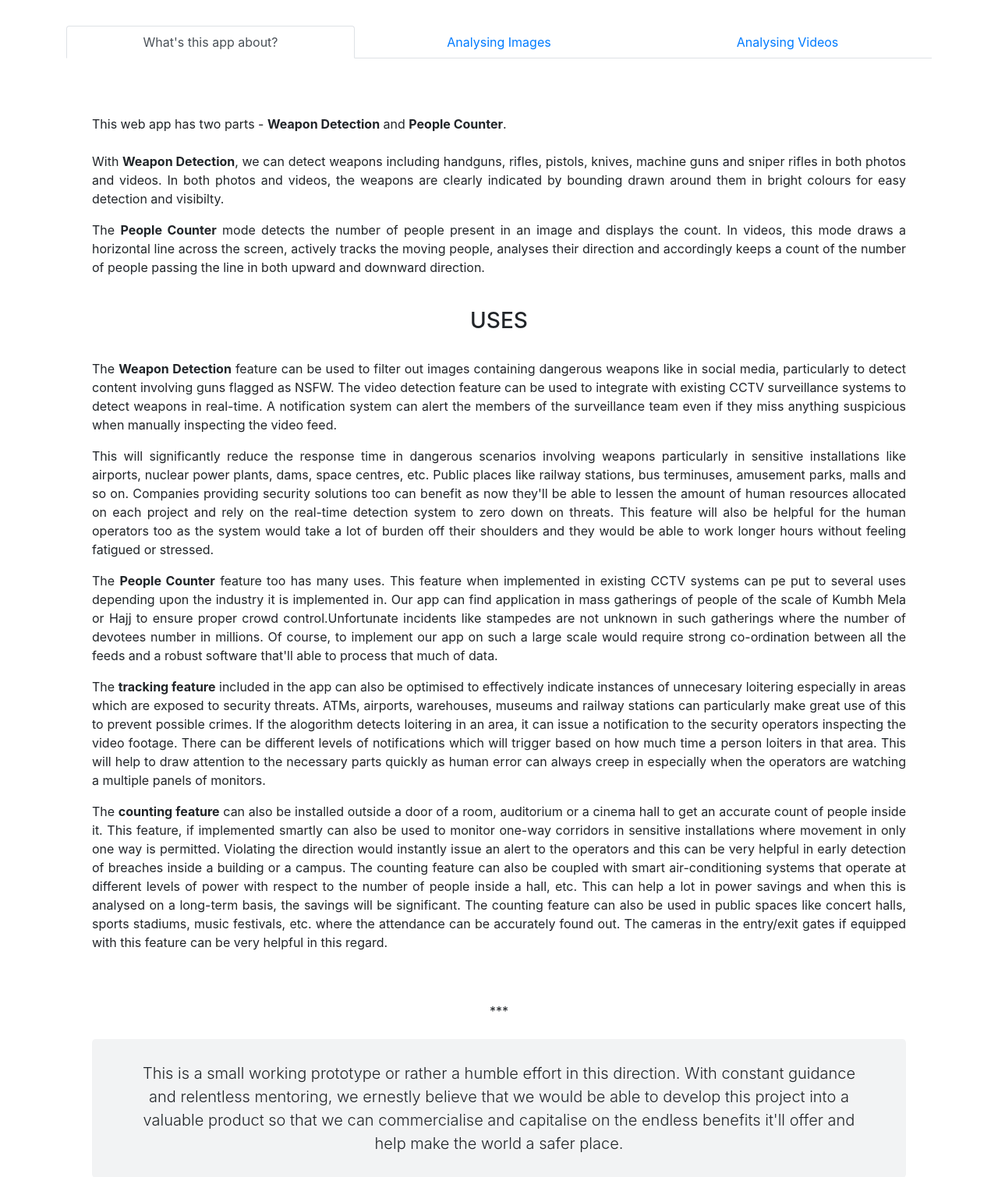
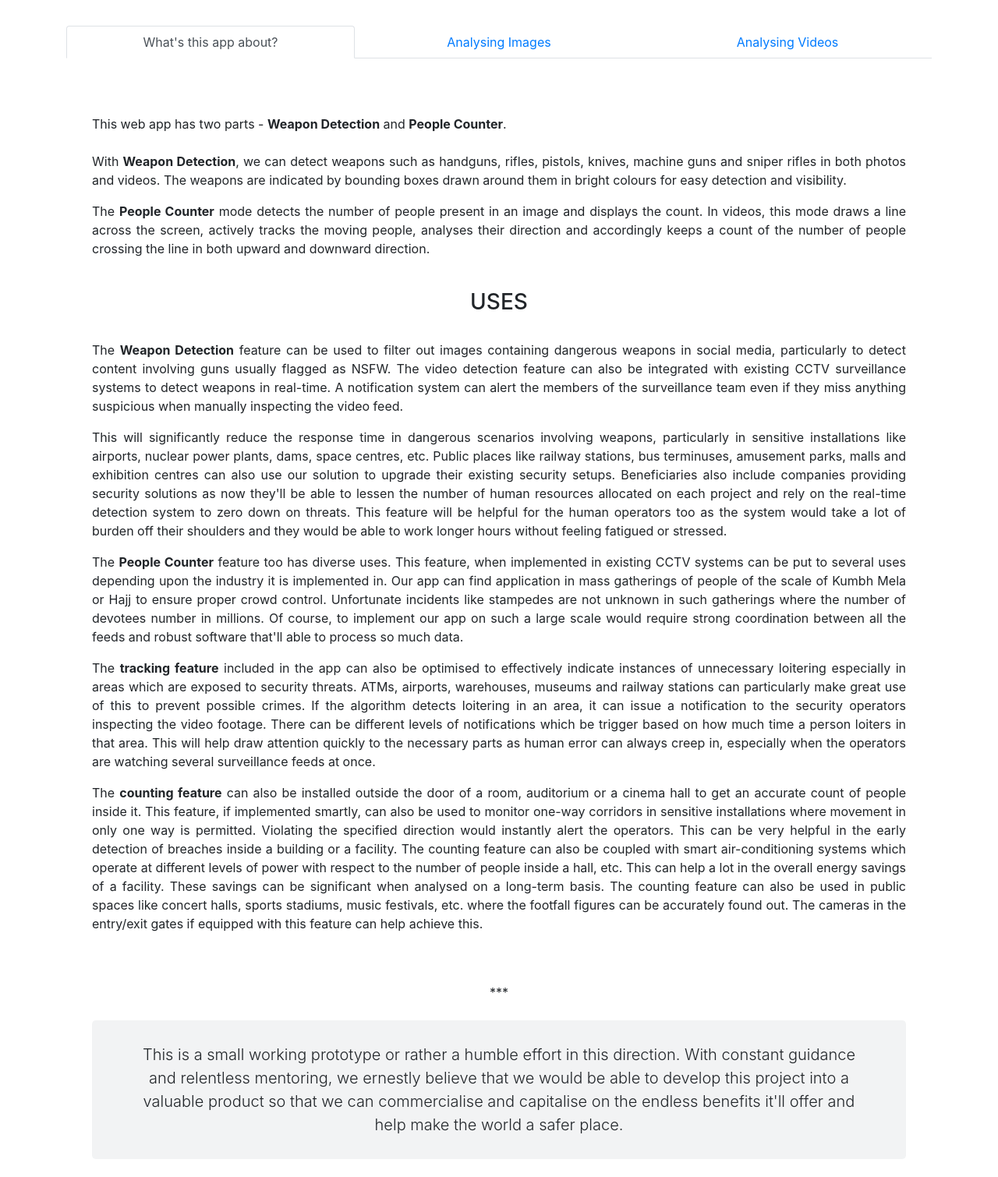
Before and after one commit to AnubhavTalukdar/TechnoUtsav, a Flask app: page /features in a window 1280 px wide. Shown: the part 258-1768 px from the top of the page at 78% size. Run offline with Flask 2, Linux system fonts and the light colour scheme; parts of the project's set-up code (start-up, migrations or seed data) failed here and were passed over; some libraries are stand-ins or nearby versions.

Commit message:
Change favicon, spinner and content on /features

```diff
--- a/application.py
+++ b/application.py
@@ -31,7 +31,7 @@ application = app = Flask(__name__)
 CORS(app)
 
 # run_with_ngrok(app)
-print("v10.19")
+print("v10.25")
 
 
 MEDIA_ADDR = os.path.join(os.getcwd(), "static", "assets", "media")
@@ -41,7 +41,6 @@ SAMPLE_MEDIA_ADDRESS = ""
 
 # Path to frozen detection graph. This is the actual model that is used for the weapons detection.
 PATH_TO_CKPT = "./graph/weapons_v2.pb"
-# List of the strings that is used to add correct label for each box.
 PATH_TO_LABELS = "./static/assets/weapons_label_map.pbtxt"
 
 NUM_CLASSES = 4+1
@@ -271,7 +270,6 @@ def image_route_handler():
         PATH_TO_LABELS = "./static/assets/people_label_map.pbtxt"
         people_count.clear()
 
-        print("Checkpoint 1")
 
         num_classes = 90
         detection_graph = tf.Graph()
@@ -283,7 +281,6 @@ def image_route_handler():
                 od_graph_def.ParseFromString(serialized_graph)
                 tf.import_graph_def(od_graph_def, name='')
 
-                print("Checkpoint 2")
 
         label_map = label_map_util.load_labelmap(PATH_TO_LABELS)
         categories = label_map_util.convert_label_map_to_categories(label_map, max_num_classes=num_classes, use_display_name=True)
@@ -791,16 +788,9 @@ def sample():
 # if __name__ == '__main__':
 #     app.run(host = '0.0.0.0', port=80)
 
-if __name__ == '__main__':
-    app.run(debug=True, host = '0.0.0.0', port=5000)
+# if __name__ == '__main__':
+#     app.run(debug=True, host = '0.0.0.0', port=5000)
 
 # FOR FINAL DEPLOYMENT
-# if __name__ == "__main__":
-#     app.run(host='0.0.0.0')
-
-
-"""
-# Deploy notes:
-Bugs to be resolved:
-    1. Improve processing speeds.
-"""
+if __name__ == "__main__":
+    app.run(host='0.0.0.0')
--- a/templates/features.html
+++ b/templates/features.html
@@ -29,31 +29,32 @@
       This web app has two parts - <strong>Weapon Detection</strong> and <strong>People Counter</strong>.
       <br>
       <br>
-      With <strong>Weapon Detection</strong>, we can detect weapons including handguns, rifles, pistols, knives, machine guns and sniper rifles in both photos and videos. In both photos and videos, the weapons are clearly indicated by bounding drawn around them in bright colours for easy detection and visibilty.
+      With <strong>Weapon Detection</strong>, we can detect weapons such as handguns, rifles, pistols, knives, machine guns and sniper rifles in both photos and videos. The weapons are indicated by bounding boxes drawn around them in bright colours for easy detection and visibility.
+
     </p>
     <p class="text-justify">
-      The <strong>People Counter</strong> mode detects the number of people present in an image and displays the count. In videos, this mode draws a horizontal line across the screen, actively tracks the moving people, analyses their direction and accordingly keeps a count of the number of people passing the line in both upward and downward direction.
+      The <strong>People Counter</strong> mode detects the number of people present in an image and displays the count. In videos, this mode draws a line across the screen, actively tracks the moving people, analyses their direction and accordingly keeps a count of the number of people crossing the line in both upward and downward direction.
     </p>
     <br>
     <h3 class="text-center">USES</h3>
     <p class="text-justify">
       <br>
-      The <strong>Weapon Detection</strong> feature can be used to filter out images containing dangerous weapons like in social media, particularly to detect content involving guns flagged as NSFW. The video detection feature can be used to integrate with existing CCTV surveillance systems to detect weapons in real-time. A notification system can alert the members of the surveillance team even if they miss anything suspicious when manually inspecting the video feed.
+      The <strong>Weapon Detection</strong> feature can be used to filter out images containing dangerous weapons in social media, particularly to detect content involving guns usually flagged as NSFW. The video detection feature can also be integrated with existing CCTV surveillance systems to detect weapons in real-time. A notification system can alert the members of the surveillance team even if they miss anything suspicious when manually inspecting the video feed.
     </p>
     <p class="text-justify">
-      This will significantly reduce the response time in dangerous scenarios involving weapons particularly in sensitive installations like airports, nuclear power plants, dams, space centres, etc. Public places like railway stations, bus terminuses, amusement parks, malls and so on. Companies providing security solutions too can benefit as now they'll be able to lessen the amount of human resources allocated on each project and rely on the real-time detection system to zero down on threats. This feature will also be helpful for the human operators too as the system would take a lot of burden off their shoulders and they would be able to work longer hours without feeling fatigued or stressed.
+      This will significantly reduce the response time in dangerous scenarios involving weapons, particularly in sensitive installations like airports, nuclear power plants, dams, space centres, etc. Public places like railway stations, bus terminuses, amusement parks, malls and exhibition centres can also use our solution to upgrade their existing security setups. Beneficiaries also include companies providing security solutions as now they'll be able to lessen the number of human resources allocated on each project and rely on the real-time detection system to zero down on threats. This feature will be helpful for the human operators too as the system would take a lot of burden off their shoulders and they would be able to work longer hours without feeling fatigued or stressed.
     </p>
 
     <p class="text-justify">
-      The <strong>People Counter</strong> feature too has many uses. This feature when implemented in existing CCTV systems can pe put to several uses depending upon the industry it is implemented in. Our app can find application in mass gatherings of people of the scale of Kumbh Mela or Hajj to ensure proper crowd control.Unfortunate incidents like stampedes are not unknown in such gatherings where the number of devotees number in millions. Of course, to implement our app on such a large scale would require strong co-ordination between all the feeds and a robust software that'll able to process that much of data.
+      The <strong>People Counter</strong> feature too has diverse uses. This feature, when implemented in existing CCTV systems can be put to several uses depending upon the industry it is implemented in. Our app can find application in mass gatherings of people of the scale of Kumbh Mela or Hajj to ensure proper crowd control. Unfortunate incidents like stampedes are not unknown in such gatherings where the number of devotees number in millions. Of course, to implement our app on such a large scale would require strong coordination between all the feeds and robust software that'll able to process so much data.
     </p>
 
     <p class="text-justify">
-      The <strong>tracking feature</strong> included in the app can also be optimised to effectively indicate instances of unnecesary loitering especially in areas which are exposed to security threats. ATMs, airports, warehouses, museums and railway stations can particularly make great use of this to prevent possible crimes. If the alogorithm detects loitering in an area, it can issue a notification to the security operators inspecting the video footage. There can be different levels of notifications which will trigger based on how much time a person loiters in that area. This will help to draw attention to the necessary parts quickly as human error can always creep in especially when the operators are watching a multiple panels of monitors.
+      The <strong>tracking feature</strong> included in the app can also be optimised to effectively indicate instances of unnecessary loitering especially in areas which are exposed to security threats. ATMs, airports, warehouses, museums and railway stations can particularly make great use of this to prevent possible crimes. If the algorithm detects loitering in an area, it can issue a notification to the security operators inspecting the video footage. There can be different levels of notifications which be trigger based on how much time a person loiters in that area. This will help draw attention quickly to the necessary parts as human error can always creep in, especially when the operators are watching several surveillance feeds at once.
     </p>
 
     <p class="text-justify">
-      The <strong>counting feature</strong> can also be installed outside a door of a room, auditorium or a cinema hall to get an accurate count of people inside it. This feature, if implemented smartly can also be used to monitor one-way corridors in sensitive installations where movement in only one way is permitted. Violating the direction would instantly issue an alert to the operators and this can be very helpful in early detection of breaches inside a building or a campus. The counting feature can also be coupled with smart air-conditioning systems that operate at different levels of power with respect to the number of people inside a hall, etc. This can help a lot in power savings and when this is analysed on a long-term basis, the savings will be significant. The counting feature can also be used in public spaces like concert halls, sports stadiums, music festivals, etc. where the attendance can be accurately found out. The cameras in the entry/exit gates if equipped with this feature can be very helpful in this regard.
+      The <strong>counting feature</strong> can also be installed outside the door of a room, auditorium or a cinema hall to get an accurate count of people inside it. This feature, if implemented smartly, can also be used to monitor one-way corridors in sensitive installations where movement in only one way is permitted. Violating the specified direction would instantly alert the operators. This can be very helpful in the early detection of breaches inside a building or a facility. The counting feature can also be coupled with smart air-conditioning systems which operate at different levels of power with respect to the number of people inside a hall, etc. This can help a lot in the overall energy savings of a facility. These savings can be significant when analysed on a long-term basis. The counting feature can also be used in public spaces like concert halls, sports stadiums, music festivals, etc. where the footfall figures can be accurately found out. The cameras in the entry/exit gates if equipped with this feature can help achieve this.
     </p>
 
     <br>
```
Also changed, not shown: static/assets/favicon.jpg, static/assets/media/input/input1.jpg (deleted), static/assets/media/loading3.gif, static/assets/media/output/processed1.jpg (deleted).
